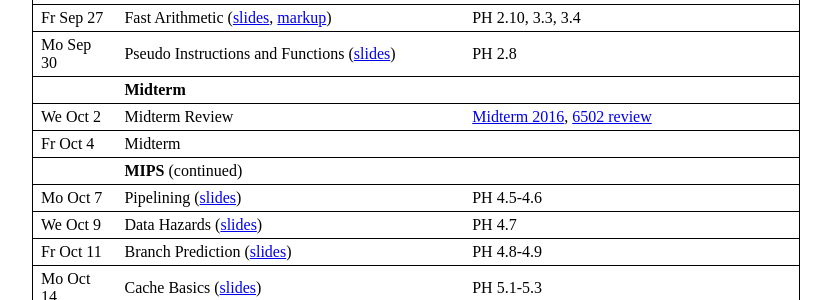
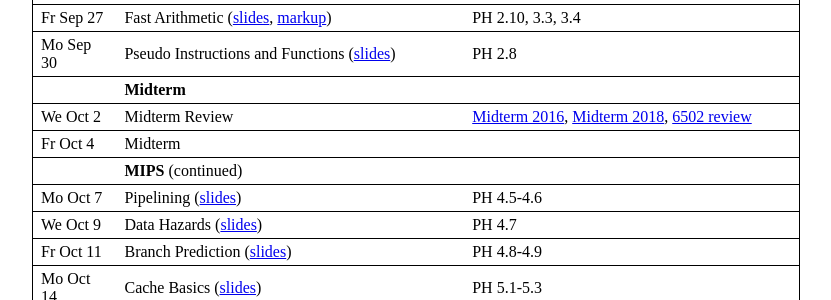
Before and after one commit to jhucsf/fall2019, a Jekyll site: the page built from index.md, in a window 1280 px wide and 900 px high, scrolled down 1547 px. Shown: the part 152-452 px from the top of the window, without its empty margins (224-1055 px from the left). Built offline with Jekyll 4.4.1, drawn with Linux system fonts in a browser that asks for light colours.

Commit message:
post 2018 midterm

```diff
--- a/index.md
+++ b/index.md
@@ -74,7 +74,7 @@
 Fr Sep 27 | Fast Arithmetic ([slides](lec/lec13.pdf), [markup](lec/lec13-ink.pdf))                          | PH 2.10, 3.3, 3.4
 Mo Sep 30  | Pseudo Instructions and Functions ([slides](lec/lec14.pdf))        | PH 2.8
           | **Midterm**
-We Oct 2 | Midterm Review                            | [Midterm 2016](res/midterm2016.pdf), [6502 review](res/6502_review.html)
+We Oct 2 | Midterm Review                            | [Midterm 2016](res/midterm2016.pdf), [Midterm 2018](res/midterm2018.pdf), [6502 review](res/6502_review.html)
 Fr Oct 4 | Midterm
           | **MIPS** (continued)
 Mo Oct 7  | Pipelining ([slides](lec/lec15.pdf))                                | PH 4.5-4.6
```
Also changed, not shown: 1 other file.
